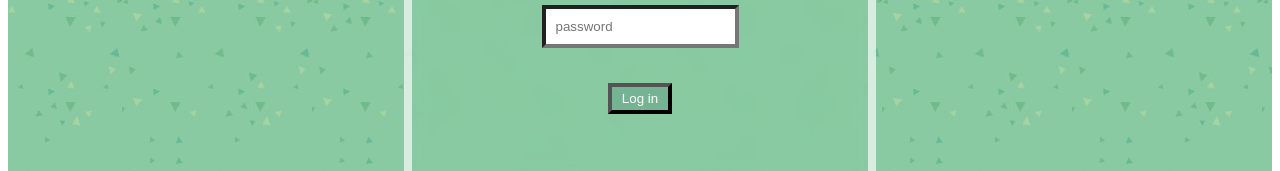
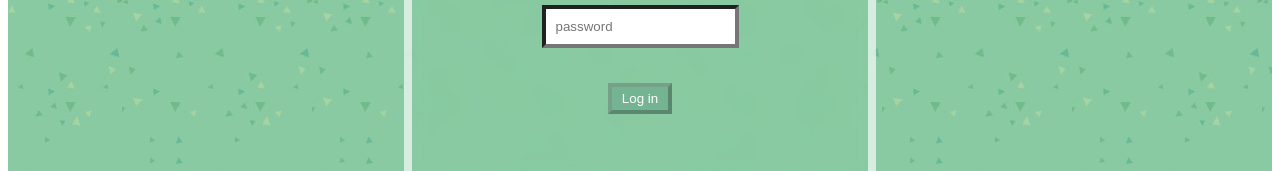
Before and after one commit to McOwska/WAD-homework3, a Vue app: page /signup in a window 1280 px wide. Shown: the part 448-619 px from the top of the page. Built offline with nearby package versions, Linux system fonts and the light colour scheme.

Commit message:
tiny change to password logic, disable sign in when password length is zero

```diff
--- a/src/components/SignUpForm.vue
+++ b/src/components/SignUpForm.vue
@@ -7,7 +7,7 @@
     <ul v-if="passwordErrors.length">
       <li v-for="(error, index) in passwordErrors" :key="index" style="color: red" requires>{{ error }}</li>
     </ul>
-    <button @click="navigateHome" class="confirm-button" :disabled="passwordErrors.length > 0">Log in</button>
+    <button @click="navigateHome" class="confirm-button" :disabled="passwordErrors.length > 0 || password.length === 0">Log in</button>
 
   </form>
 </template>
```
